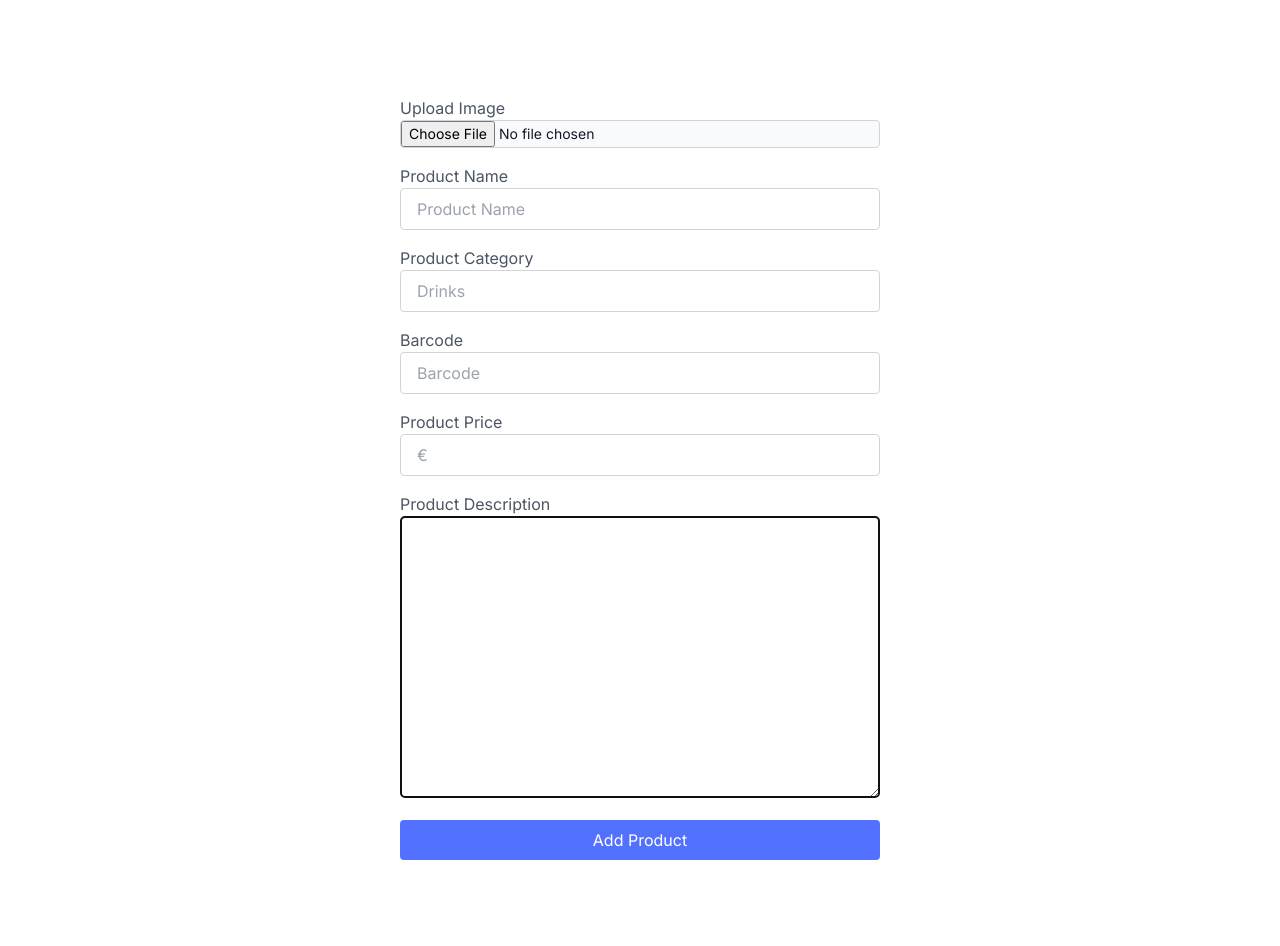
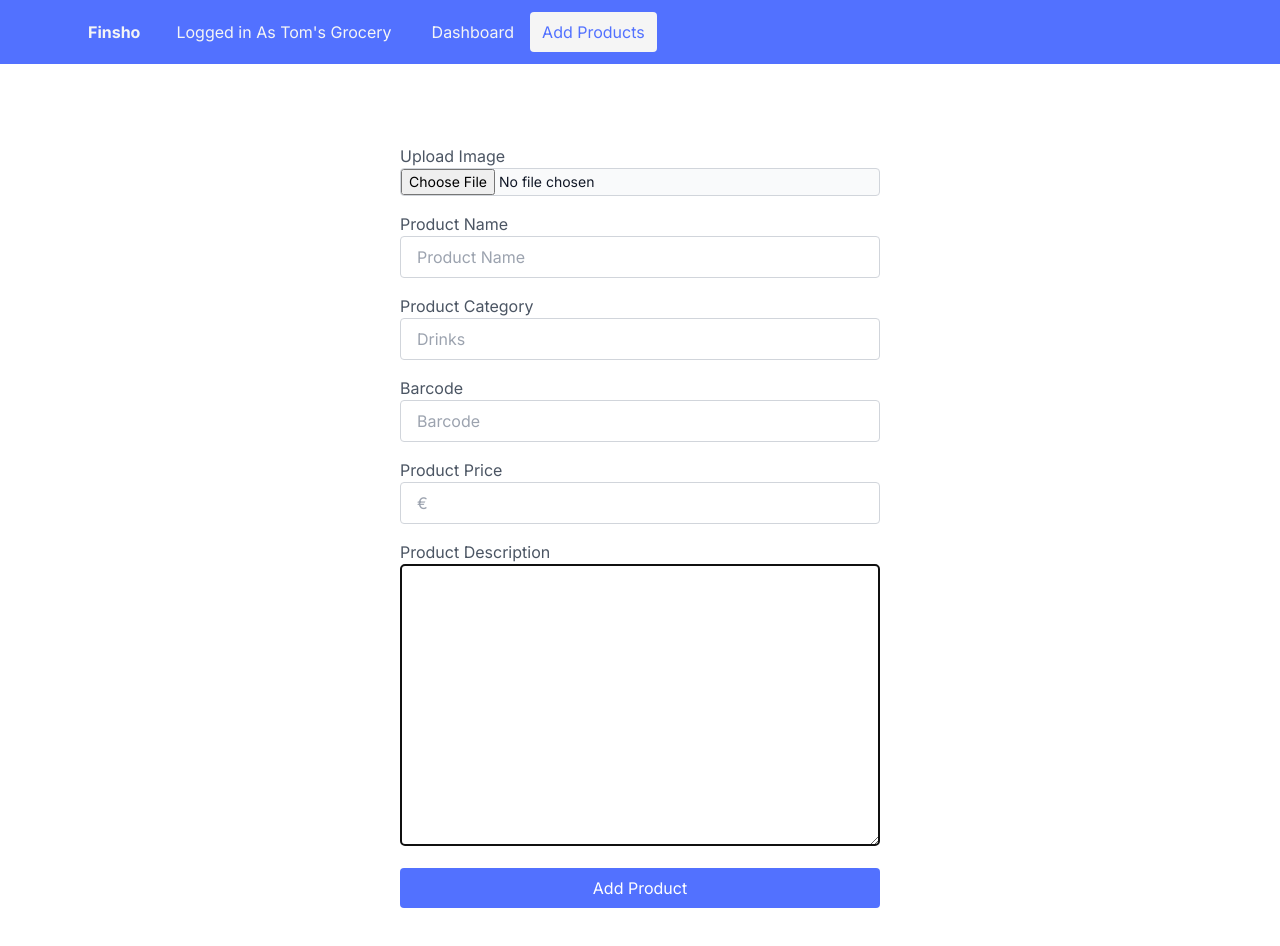
Before and after one commit to jchukwuezi/finsho-client-web, a React (Create React App) app: page /upload in a window 1280 px wide. Before the commit the page ends 900 px from the top, so only its background shows below. Built offline with nearby package versions, Linux system fonts and the light colour scheme; the HTML template or start-up script is replaced by a standard one.

Commit message:
making changes to the dashboard and adding navbar

```diff
--- a/package.json
+++ b/package.json
@@ -12,6 +12,7 @@
     "react-hook-form": "^7.43.0",
     "react-router-dom": "^6.8.0",
     "react-scripts": "5.0.1",
+    "react-toastify": "^9.1.1",
     "recharts": "^2.4.0",
     "web-vitals": "^2.1.4",
     "zustand": "^4.3.2"
--- a/src/components/Forms/UploadProductForm.jsx
+++ b/src/components/Forms/UploadProductForm.jsx
@@ -9,7 +9,7 @@ const UploadProductForm = () => {
 
   return (
     <form
-        className='max-w-xl m-auto py-10 mt-10 px-12'
+        className='max-w-xl m-auto py-10 mt-6 px-12'
         onSubmit={handleSubmit(onSubmit)}
     >
         <label className="text-gray-600 font-medium block mt-4">Upload Image</label>
--- a/src/components/Navbar.jsx
+++ b/src/components/Navbar.jsx
@@ -20,8 +20,8 @@ const Navbar = () => {
                     </div>
 
                     <div className="hidden md:flex items-center space-x-1">
-                        <Link to={""} className='py-5 px-3 text-finsho-white hover:underline'> Dashboard </Link>
-                        <Link to={""} className='py-2 px-3 bg-finsho-white text-finsho-purple rounded transition duration 300'> Add Products </Link>
+                        <Link to={"/dashboard"} className='py-5 px-3 text-finsho-white hover:underline'> Dashboard </Link>
+                        <Link to={"/upload"} className='py-2 px-3 bg-finsho-white text-finsho-purple rounded transition duration 300'> Add Products </Link>
                     </div>
 
                 </div>
--- a/src/components/dashboard/Dashboard.jsx
+++ b/src/components/dashboard/Dashboard.jsx
@@ -13,7 +13,7 @@ const Dashboard = () => {
     <div>
       <Navbar />
       <div className="flex flex-auto flex-col max-w-full pt-20 lg:pt-0">
-          <div className='container xl:max-w-7xl mx-auto px-4 py-8 lg:px-8 lg:py-12 space-y-10 lg:space-y-16'>
+          <div className='container xl:max-w-7xl  px-4 py-8 lg:px-8 lg:py-12 space-y-10 lg:space-y-16'>
               <div className="flex flex-col mx-auto w-full min-h-screen lg:pl-64">
                   <div className="grid grid-cols-1 md:grid-cols-3 gap-4 lg:gap-8">
                       <Sales />
--- a/src/components/pages/UploadProduct.jsx
+++ b/src/components/pages/UploadProduct.jsx
@@ -1,9 +1,11 @@
 import React from 'react'
 import UploadProductForm from '../forms/UploadProductForm'
+import Navbar from '../Navbar'
 
 const UploadProduct = () => {
   return (
     <div>
+        <Navbar />
         <UploadProductForm />
     </div>
   )
```
Also changed, not shown: src/store/retailerStore.js (added), 1 other file (tests, documents, lock files or other folders).
